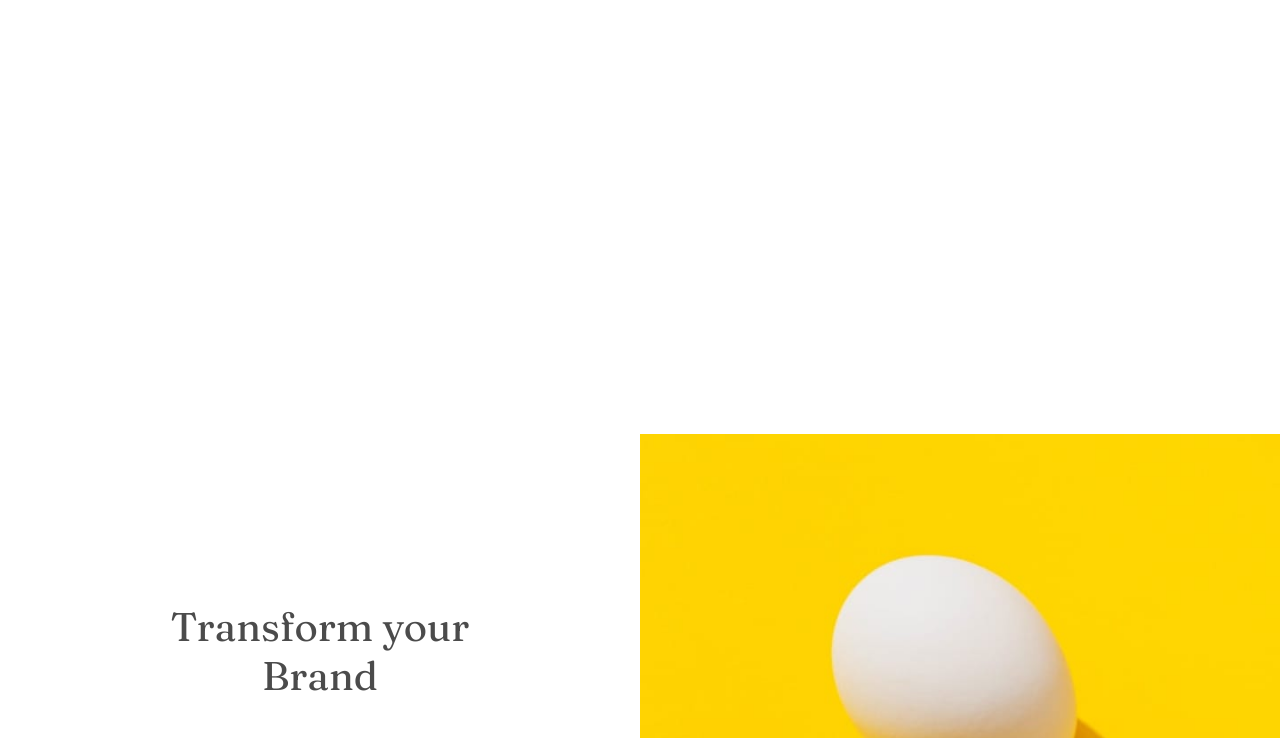
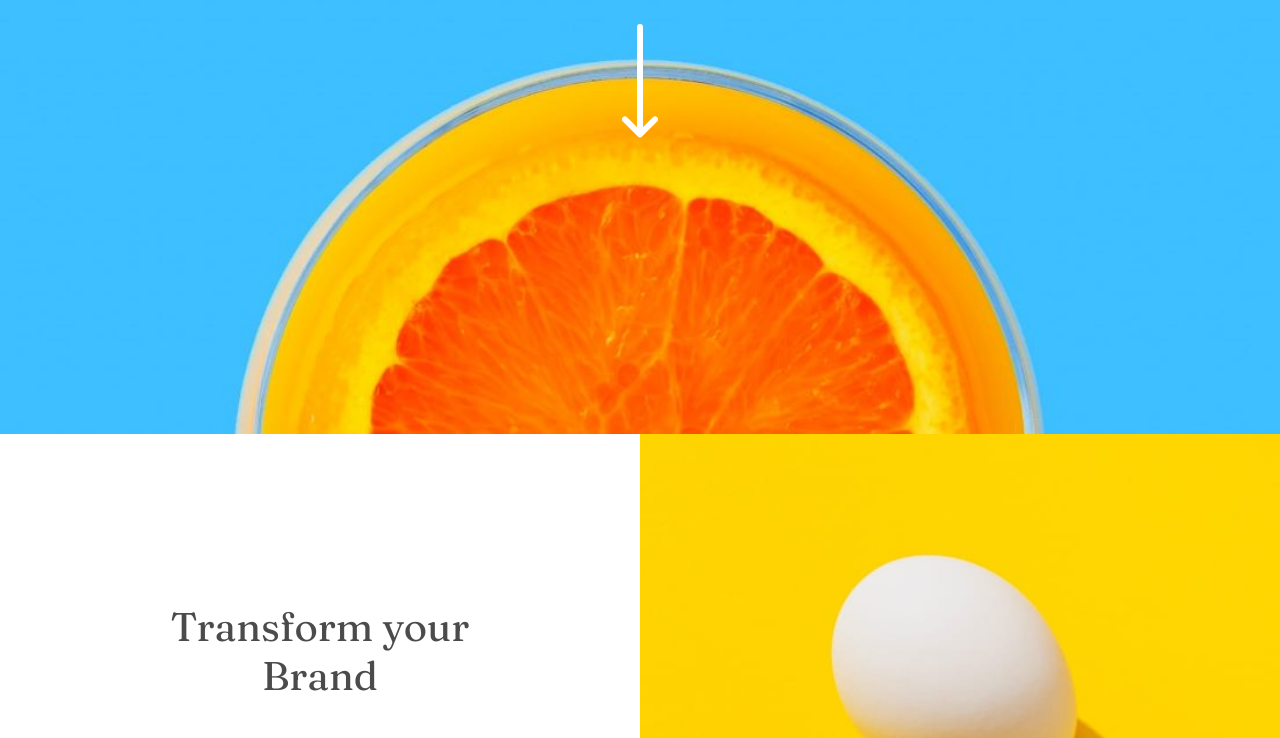
Before and after one commit to roleigh1/sunnyside-landingpage1.0, a plain HTML site: page index.html in a window 1280 px wide. Shown: the part 419-1157 px from the top of the page. Drawn offline with Linux system fonts and the light colour scheme; files whose address does not match are found by name.

Commit message:
Update style.css

```diff
--- a/style.css
+++ b/style.css
@@ -94,7 +94,7 @@ ul {
 }
 
 .sectionone {
-    background-image: url("../img/header.jpg");
+    background-image: url("header.jpg");
     padding-bottom: 18.5rem;
     padding-top: 18.5rem;
     background-repeat: no-repeat;
```
